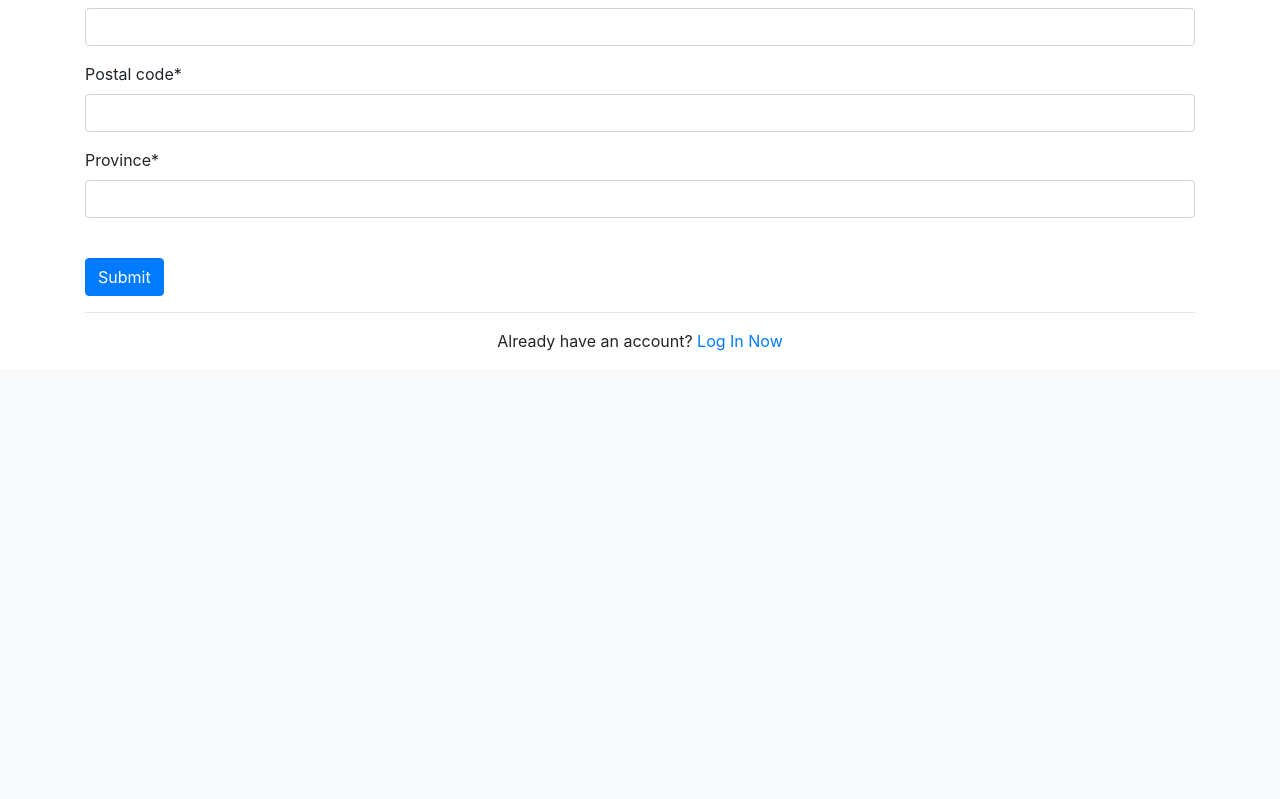
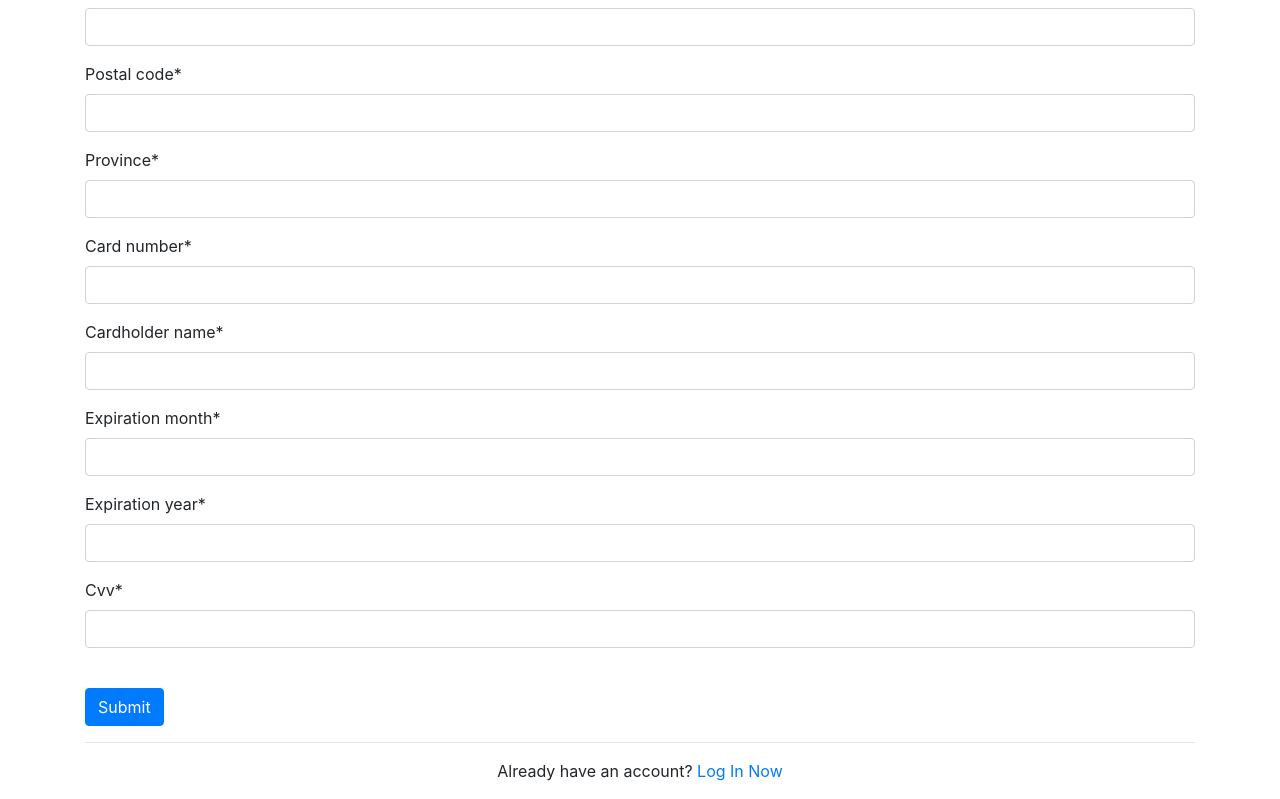
Before and after one commit to gabrieleVarchetta/ISW_Project, a Django app: page /register/ in a window 1280 px wide. Shown: the part 902-1701 px from the top of the page. Before the commit the page ends 1253 px from the top, so only its background shows below. Run offline with Django 3.2, Linux system fonts and the light colour scheme; some libraries are stand-ins or nearby versions.

Commit message:
database cleaning, implemented payment method model and minor refactoring

```diff
--- a/isw_project/isw_project/urls.py
+++ b/isw_project/isw_project/urls.py
@@ -29,6 +29,7 @@ urlpatterns = [
     path('order_summary/', views.CheckoutView.summary, name='order_summary'),
     path('checkout/', views.CheckoutView.checkout, name='checkout'),
     path('add_shipping_address/', views.CheckoutView.add_shipping_address, name='add_shipping_address'),
+    path('add_payment_method/', views.CheckoutView.add_payment_method, name='add_payment_method'),
     url(r'ˆadd_to_cart/(?P<product_id>[-\w]+)/$', views.CartView.add_to_cart, name='add_to_cart'),
     url(r'delete_from_cart/(?P<product_id>[-\w]+)/$', views.CartView.delete_from_cart, name='delete_from_cart'),
     url(r'increase_product_quantity/(?P<product_id>[-\w]+)/$', views.CartView.increase_product_quantity, name='increase_product_quantity'),
--- a/isw_project/store/forms.py
+++ b/isw_project/store/forms.py
@@ -22,6 +22,11 @@ class RegisterForm(forms.Form):
     street_address = forms.CharField(max_length=256)
     postal_code = forms.CharField(max_length=256)
     province = forms.CharField(max_length=256)
+    card_number = forms.CharField(max_length=16)
+    cardholder_name = forms.CharField(max_length=100)
+    expiration_month = forms.IntegerField()
+    expiration_year = forms.IntegerField()
+    cvv = forms.CharField(max_length=4)
 
 
 class AddressForm(forms.Form):
@@ -31,3 +36,11 @@ class AddressForm(forms.Form):
     street_address = forms.CharField(max_length=100)
     postal_code = forms.CharField(max_length=100)
     province = forms.CharField(max_length=100)
+
+
+class PaymentMethodForm(forms.Form):
+    card_number = forms.CharField(max_length=16)
+    cardholder_name = forms.CharField(max_length=100)
+    expiration_month = forms.IntegerField()
+    expiration_year = forms.IntegerField()
+    cvv = forms.CharField(max_length=4)
--- a/isw_project/store/views.py
+++ b/isw_project/store/views.py
@@ -3,10 +3,10 @@ from django.db import transaction
 from django.views.generic import FormView, ListView
 from django.db.models.functions import Lower
 from django.urls import reverse, reverse_lazy
-from .forms import RegisterForm, AddressForm
+from .forms import RegisterForm, AddressForm, PaymentMethodForm
 from django.contrib.auth.models import User
 from .models import Customer, ResidentialAddress, Product, ShoppingCart, CartProduct, Order, OrderProduct, \
-    ShippingAddress
+    ShippingAddress, PaymentMethod
 from django.contrib.auth.views import LoginView
 from django.contrib import messages
 from django.views import View
@@ -61,6 +61,15 @@ class RegistrationView(FormView):
             province=form.cleaned_data['province'],
             customer=customer,
             default_shipping_address=True
+        )
+        PaymentMethod.objects.create(
+            card_number=form.cleaned_data['card_number'],
+            cardholder_name=form.cleaned_data['cardholder_name'],
+            expiration_month=form.cleaned_data['expiration_month'],
+            expiration_year=form.cleaned_data['expiration_year'],
+            cvv=form.cleaned_data['cvv'],
+            customer=customer,
+            default_payment_method=True
         )
 
         return super().form_valid(form)
@@ -136,7 +145,7 @@ class FilterProductsView(ListView):
             queryset = queryset.filter(category=filter_category)
 
         order_by = self.request.GET.get('order_by')
-        if order_by and order_by != 'None':
+        if order_by and order_by != 'none':
             if 'name' in order_by:
                 if order_by.startswith('-'):
                     queryset = queryset.order_by(Lower('name')).reverse()
@@ -173,6 +182,7 @@ class CheckoutView(View):
         order, _ = Order.objects.get_or_create(customer=customer, pending=True)
         customer_residential_address = ResidentialAddress.objects.get(customer=customer)
         customer_shipping_addresses = ShippingAddress.objects.filter(customer=customer)
+        customer_payment_methods = PaymentMethod.objects.filter(customer=customer)
 
         for product in shopping_cart.get_cart_products():
             quantity = product.quantity
@@ -185,9 +195,11 @@ class CheckoutView(View):
         context = {
             'product_list': shopping_cart.get_cart_products(),
             'total': order.price,
-            'form': AddressForm(),
+            'address_form': AddressForm(),
+            'payment_method_form': PaymentMethodForm(),
             'residential_address': customer_residential_address,
             'shipping_addresses': customer_shipping_addresses,
+            'payment_methods': customer_payment_methods
         }
 
         return render(request, 'checkout.html', context)
@@ -196,15 +208,19 @@ class CheckoutView(View):
     def checkout(cls, request):
         customer = Customer.objects.get(user=request.user)
         default_shipping_address = ShippingAddress.objects.get(customer=customer, default_shipping_address=True)
+        default_payment_method = PaymentMethod.objects.get(customer=customer, default_payment_method=True)
         shipping_address_id = request.POST.get('shipping_address')
+        payment_method_id = request.POST.get('payment_method')
         order, _ = Order.objects.get_or_create(customer=customer, pending=True)
 
-        if shipping_address_id:
+        if shipping_address_id and payment_method_id:
             shipping_address = ShippingAddress.objects.get(customer=customer, id=shipping_address_id)
+            payment_method = PaymentMethod.objects.get(customer=customer, id=payment_method_id)
             order.shipping_address = shipping_address
-            order.save()
+            order.payment_method = payment_method
         else:
             order.shipping_address = default_shipping_address
+            order.payment_method = default_payment_method
 
         shopping_cart = ShoppingCart.objects.get(customer=customer)
 
@@ -235,3 +251,21 @@ class CheckoutView(View):
                 )
 
         return redirect(reverse('order_summary'))
+
+    @classmethod
+    def add_payment_method(cls, request):
+        customer = Customer.objects.get(user=request.user)
+
+        if request.method == 'POST':
+            form = PaymentMethodForm(request.POST)
+            if form.is_valid():
+                PaymentMethod.objects.get_or_create(
+                    card_number=form.cleaned_data['card_number'],
+                    cardholder_name=form.cleaned_data['cardholder_name'],
+                    expiration_month=form.cleaned_data['expiration_month'],
+                    expiration_year=form.cleaned_data['expiration_year'],
+                    cvv=form.cleaned_data['cvv'],
+                    customer=customer
+                )
+
+        return redirect(reverse('order_summary'))
```
Also changed, not shown: isw_project/store/models.py (+16 -0 lines), isw_project/store/templates/checkout.html (+51 -3 lines), isw_project/db.sqlite3, isw_project/store/migrations/0007_shippingaddress_default_shipping_address.py (added), isw_project/store/migrations/0008_auto_20230621_2223.py (added), isw_project/store/migrations/0009_remove_paymentmethod_cardholder_name.py (added), isw_project/store/migrations/0010_paymentmethod_cardholder_name.py (added), isw_project/store/migrations/0011_remove_paymentmethod_name.py (added), isw_project/store/migrations/0012_auto_20230621_2257.py (added), isw_project/store/migrations/0013_rename_default_paymentmethod_default_payment_method.py (added).
